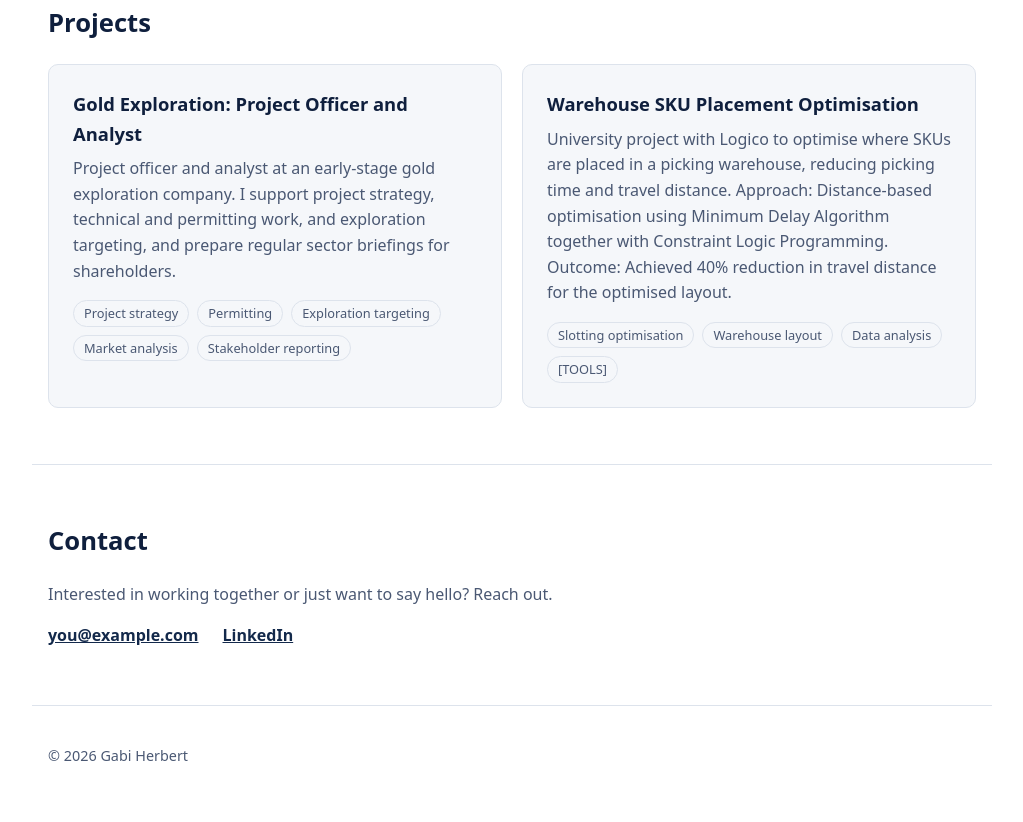
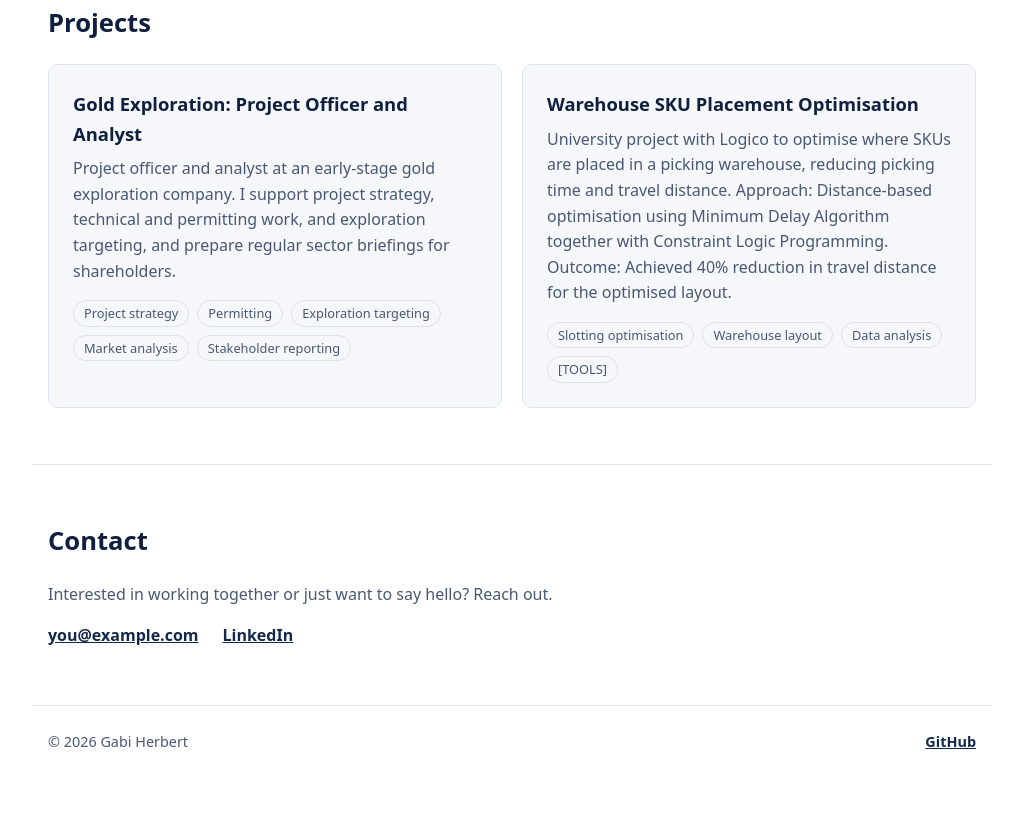
Before and after one commit to gabrielzherbert/portfolio, a plain HTML site: page index.html in a window 1280 px wide. Shown: the part 860-1682 px from the top of the page, without its empty margins (128-1151 px from the left). After the commit the page ends 1653 px from the top, so only its background shows below. Drawn offline with Linux system fonts and the light colour scheme.

Commit message:
Add footer

```diff
--- a/index.html
+++ b/index.html
@@ -82,6 +82,7 @@
 
   <footer class="site-footer container">
     <p>&copy; 2026 Gabi Herbert</p>
+    <a href="https://github.com/gabrielzherbert" target="_blank" rel="noopener">GitHub</a>
   </footer>
 </body>
 </html>
--- a/styles.css
+++ b/styles.css
@@ -207,11 +207,24 @@ a {
 
 /* Footer */
 .site-footer {
+  display: flex;
+  flex-wrap: wrap;
+  align-items: center;
+  justify-content: space-between;
+  gap: 8px 24px;
   padding-top: 24px;
   padding-bottom: 40px;
   border-top: 1px solid var(--border);
   color: var(--muted);
   font-size: 0.9rem;
+}
+
+.site-footer p {
+  margin: 0;
+}
+
+.site-footer a {
+  font-weight: 600;
 }
 
 @media (max-width: 480px) {
```
